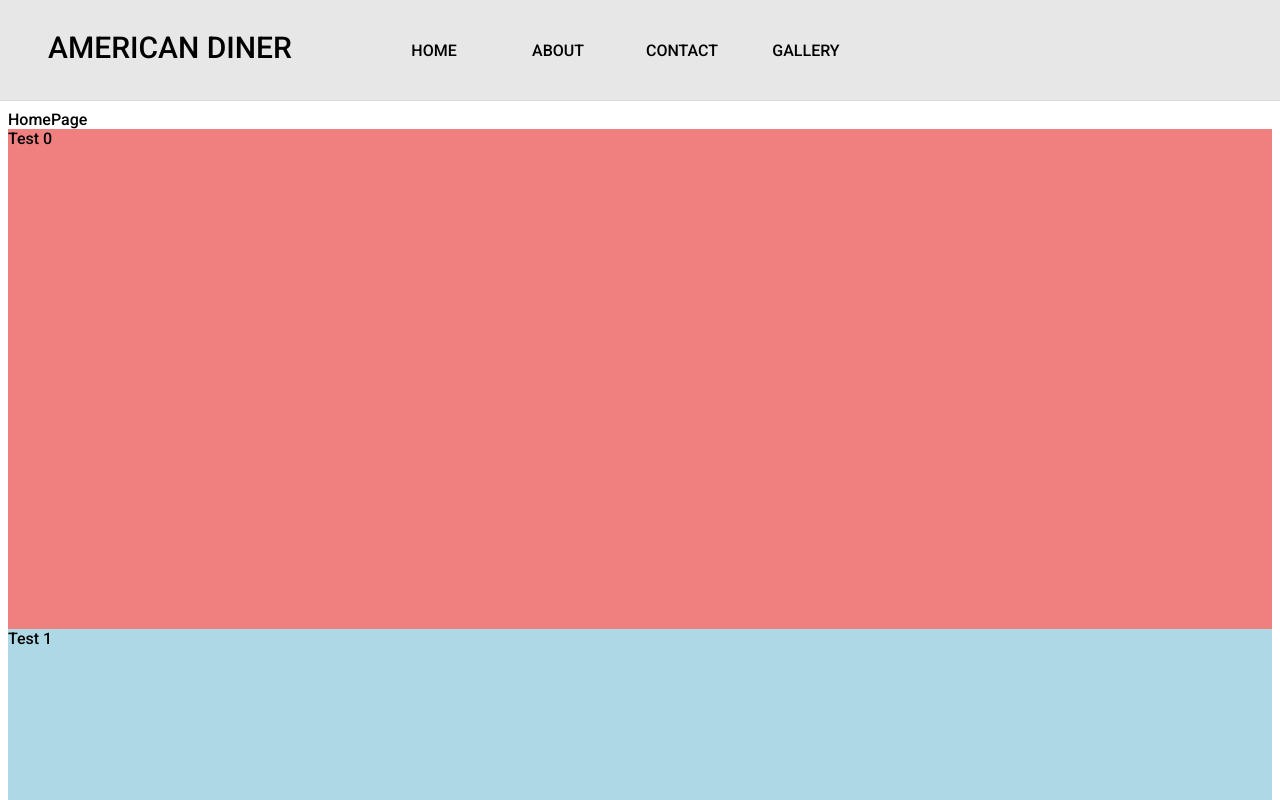
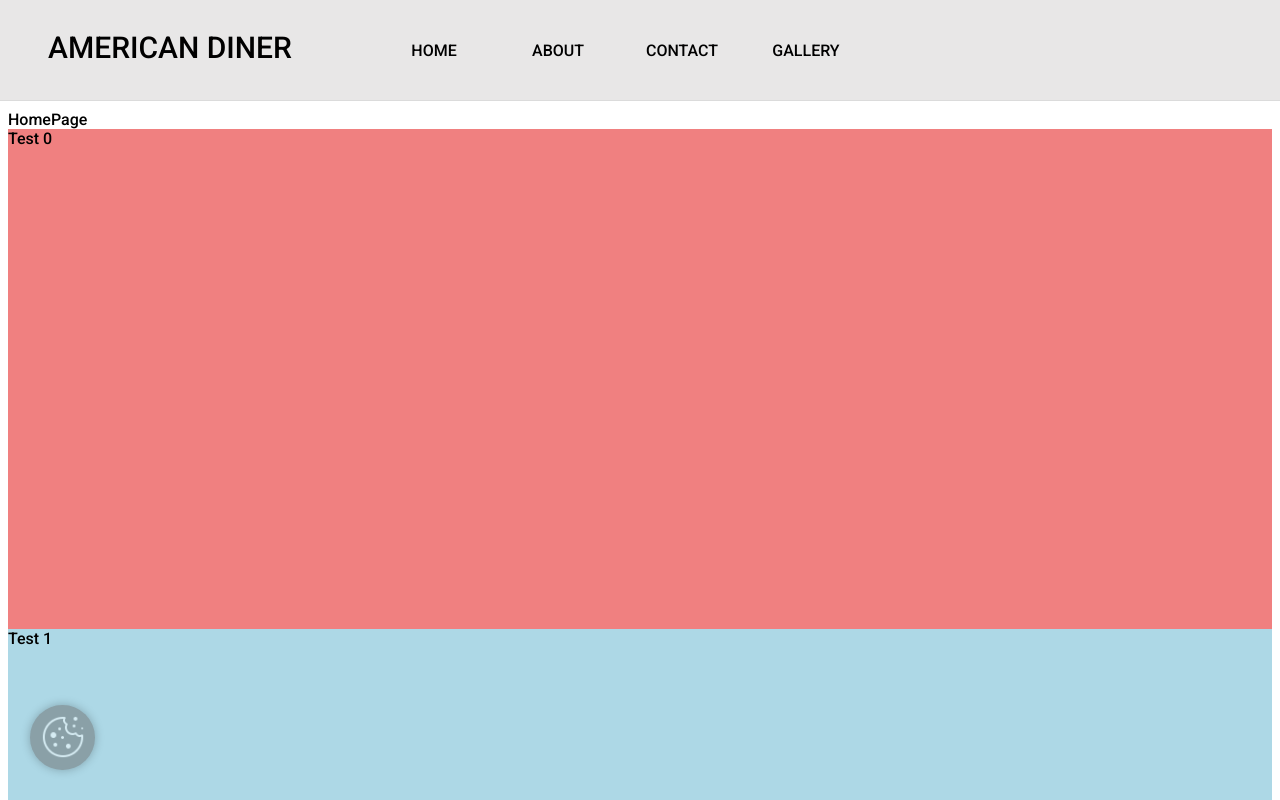
Before and after one commit to jordanandrewks/american-diner, a Next.js app: page / in a window 1280 px wide. Shown: the top 800 px of the page. Built offline with nearby package versions, Linux system fonts and the light colour scheme.

Commit message:
Cookie preference button finished

```diff
--- a/src/app/layout.js
+++ b/src/app/layout.js
@@ -2,6 +2,7 @@ import { Roboto } from "next/font/google";
 import "./globals.css";
 import Navbar from "@/components/navbar/Navbar";
 import Footer from "@/components/footer/Footer";
+import CookieButton from "@/components/cookie/CookieButton";
 
 const roboto = Roboto({ subsets: ["latin"], weight: ["500", "700"] });
 
@@ -24,6 +25,7 @@ export default function RootLayout({ children }) {
         <div style={{ height: "500px", backgroundColor: "lightblue" }}>
           Test 1
         </div>
+        <CookieButton />
         <Footer />
       </body>
     </html>
--- /dev/null
+++ b/src/components/cookie/CookieButton.jsx
@@ -0,0 +1,19 @@
+import styles from "./CookieButton.module.css";
+import Image from "next/image";
+
+export default function CookieButton() {
+  return (
+    <div className={styles.container}>
+      <button className={styles.cookieButton}>
+        <Image
+        className={styles.cookieIcon}
+          src="/icons/cookies/icons8-cookie-100.png"
+          width={48}
+          height={48}
+          alt="Cookies"
+          draggable={false}
+        />
+      </button>
+    </div>
+  );
+}
--- /dev/null
+++ b/src/components/cookie/CookieButton.module.css
@@ -0,0 +1,38 @@
+.container {
+  position: fixed;
+  height: 65px;
+  aspect-ratio: 1;
+  bottom: 30px;
+  left: 30px;
+  z-index: 100;
+  display: flex;
+}
+
+.cookieButton {
+  height: 100%;
+  width: 100%;
+  border-radius: 100%;
+  border: none;
+  box-shadow: 0 0 10px rgba(0, 0, 0, 0.5);
+  transition: all 0.1s ease-in-out;
+  background-color: rgba(104, 104, 104);
+  opacity: 0.5;
+}
+
+.cookieButton:hover {
+  box-shadow: 0 0 14px rgba(0, 0, 0, 0.6);
+  background-color: rgb(104, 104, 104);
+  opacity: 0.6;
+
+}
+
+.cookieButton:active {
+    box-shadow: 0 0 14px rgba(0, 0, 0, 0.6);
+    background-color: rgba(104, 104, 104, 0.7) ;
+    opacity: 0.9;
+  }
+
+  .cookieIcon {
+    object-fit: cover;
+    object-position: 0 1px;
+  }
```
Also changed, not shown: public/icons/cookies/icons8-cookie-100.png (added).
